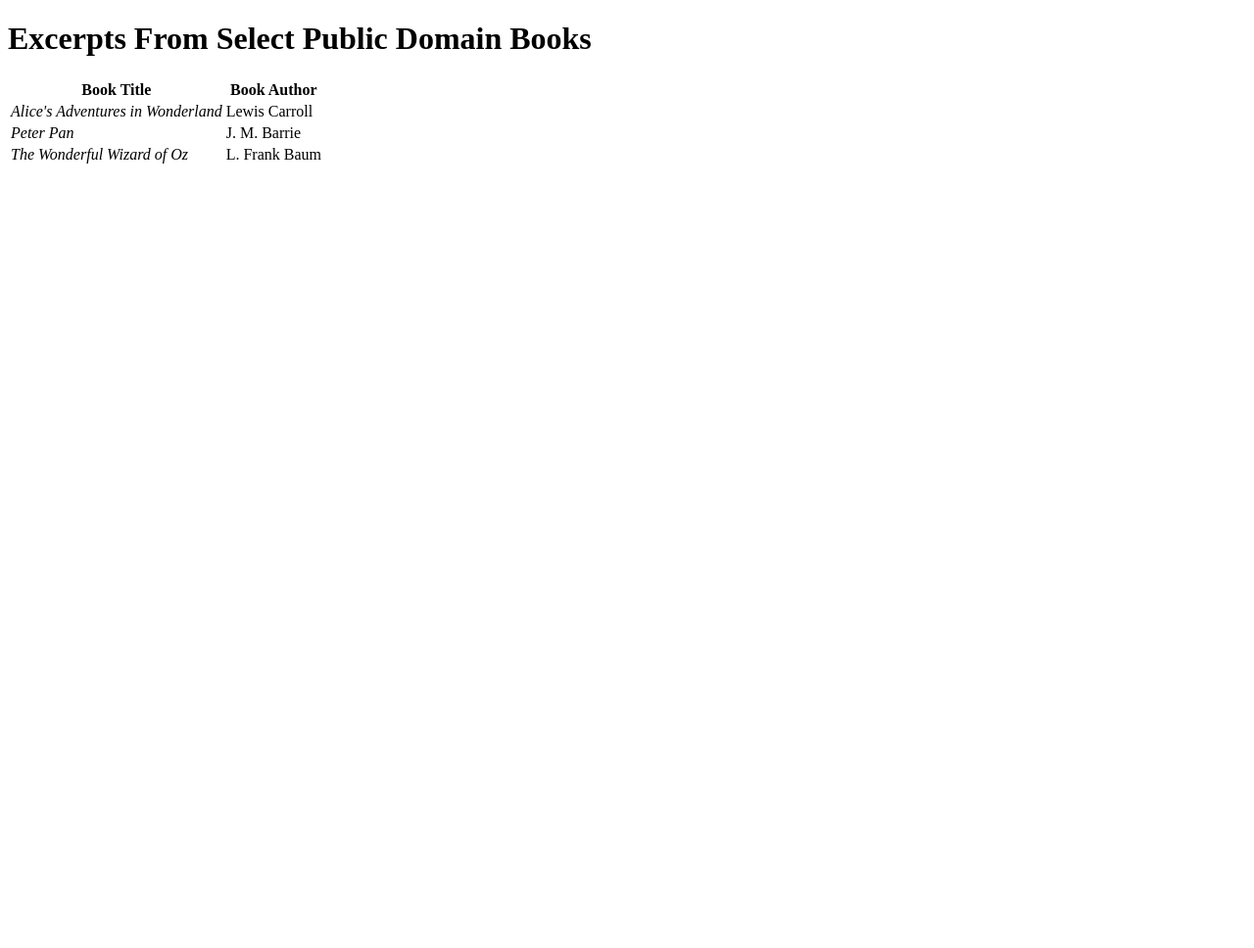
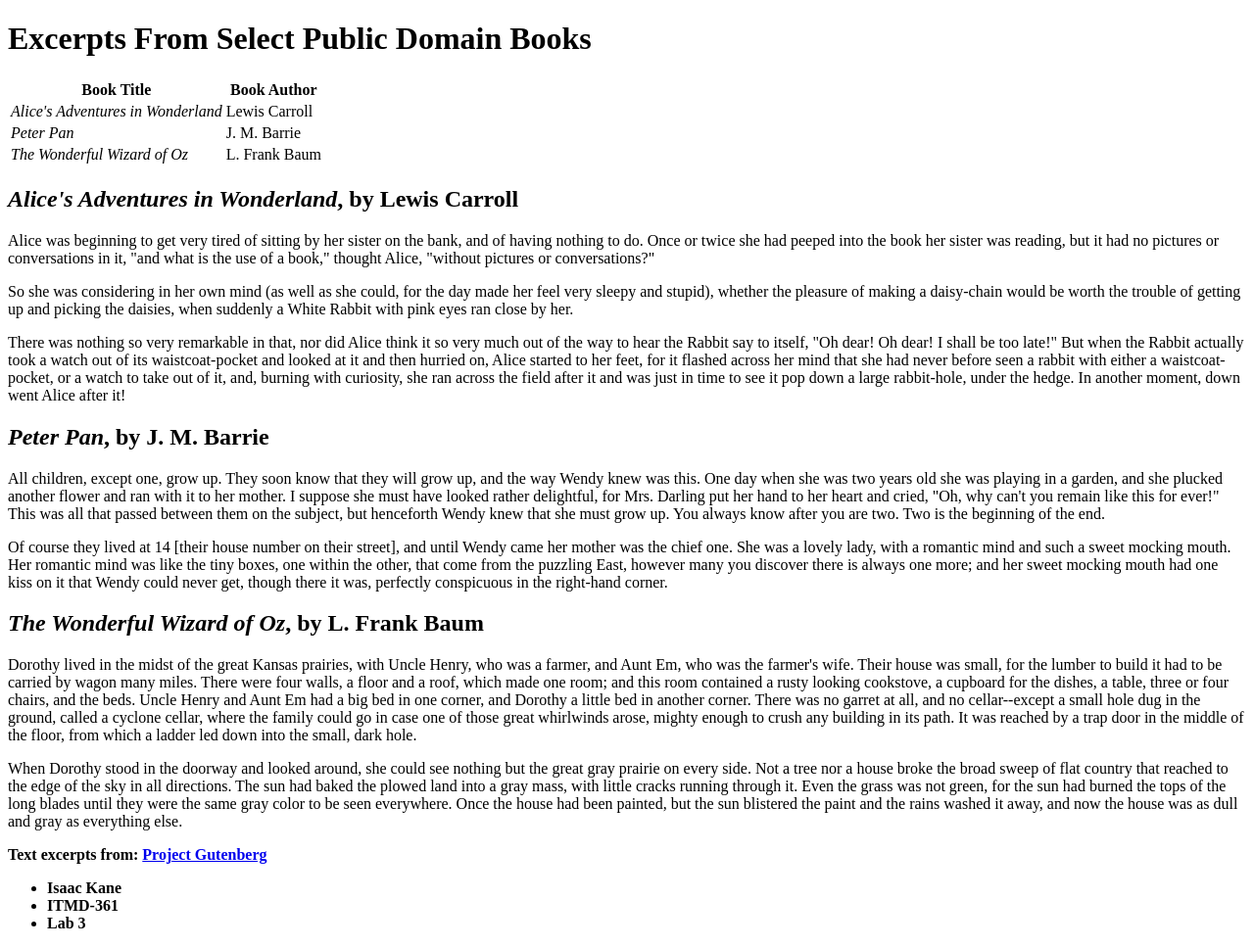
Before and after one commit to Newtwork-Error/ITMD-361-Lab3, a plain HTML site: page index.html in a window 1280 px wide. Shown: the whole page at 98% size. Before the commit the page ends 800 px from the top, so only its background shows below. Drawn offline with Linux system fonts and the light colour scheme.

Commit message:
Added the rest of the text

```diff
--- a/index.html
+++ b/index.html
@@ -24,5 +24,21 @@
 		<td>L. Frank Baum</td>
 	  </tr>
 	</table>
+	<h2><em>Alice's Adventures in Wonderland</em>, by Lewis Carroll</h2>
+	<p>Alice was beginning to get very tired of sitting by her sister on the bank, and of having nothing to do. Once or twice she had peeped into the book her sister was reading, but it had no pictures or conversations in it, "and what is the use of a book," thought Alice, "without pictures or conversations?"</p>
+	<p>So she was considering in her own mind (as well as she could, for the day made her feel very sleepy and stupid), whether the pleasure of making a daisy-chain would be worth the trouble of getting up and picking the daisies, when suddenly a White Rabbit with pink eyes ran close by her.</p>
+	<p>There was nothing so very remarkable in that, nor did Alice think it so very much out of the way to hear the Rabbit say to itself, "Oh dear! Oh dear! I shall be too late!" But when the Rabbit actually took a watch out of its waistcoat-pocket and looked at it and then hurried on, Alice started to her feet, for it flashed across her mind that she had never before seen a rabbit with either a waistcoat-pocket, or a watch to take out of it, and, burning with curiosity, she ran across the field after it and was just in time to see it pop down a large rabbit-hole, under the hedge. In another moment, down went Alice after it!</p>
+    <h2><em>Peter Pan</em>, by J. M. Barrie</h2>
+	<p>All children, except one, grow up. They soon know that they will grow up, and the way Wendy knew was this. One day when she was two years old she was playing in a garden, and she plucked another flower and ran with it to her mother. I suppose she must have looked rather delightful, for Mrs. Darling put her hand to her heart and cried, "Oh, why can't you remain like this for ever!" This was all that passed between them on the subject, but henceforth Wendy knew that she must grow up. You always know after you are two. Two is the beginning of the end.</p>
+    <p>Of course they lived at 14 [their house number on their street], and until Wendy came her mother was the chief one. She was a lovely lady, with a romantic mind and such a sweet mocking mouth. Her romantic mind was like the tiny boxes, one within the other, that come from the puzzling East, however many you discover there is always one more; and her sweet mocking mouth had one kiss on it that Wendy could never get, though there it was, perfectly conspicuous in the right-hand corner.</p>
+	<h2><em>The Wonderful Wizard of Oz</em>, by L. Frank Baum</h2>
+	<p>Dorothy lived in the midst of the great Kansas prairies, with Uncle Henry, who was a farmer, and Aunt Em, who was the farmer's wife.  Their house was small, for the lumber to build it had to be carried by wagon many miles.  There were four walls, a floor and a roof, which made one room; and this room contained a rusty looking cookstove, a cupboard for the dishes, a table, three or four chairs, and the beds.  Uncle Henry and Aunt Em had a big bed in one corner, and Dorothy a little bed in another corner.  There was no garret at all, and no cellar--except a small hole dug in the ground, called a cyclone cellar, where the family could go in case one of those great whirlwinds arose, mighty enough to crush any building in its path.  It was reached by a trap door in the middle of the floor, from which a ladder led down into the small, dark hole.</p>
+	<p>When Dorothy stood in the doorway and looked around, she could see nothing but the great gray prairie on every side.  Not a tree nor a house broke the broad sweep of flat country that reached to the edge of the sky in all directions.  The sun had baked the plowed land into a gray mass, with little cracks running through it.  Even the grass was not green, for the sun had burned the tops of the long blades until they were the same gray color to be seen everywhere.  Once the house had been painted, but the sun blistered the paint and the rains washed it away, and now the house was as dull and gray as everything else.</p>
+    <p><strong>Text excerpts from: <a href="http://www.gutenberg.org" title="projectgutenburg">Project Gutenberg</a></strong><p>
+	<ul>
+	  <li><strong>Isaac Kane</strong></li>
+	  <li><strong>ITMD-361</strong></li>
+	  <li><strong>Lab 3</strong></li>
+	</ul>
   </body>
 </html>
```
